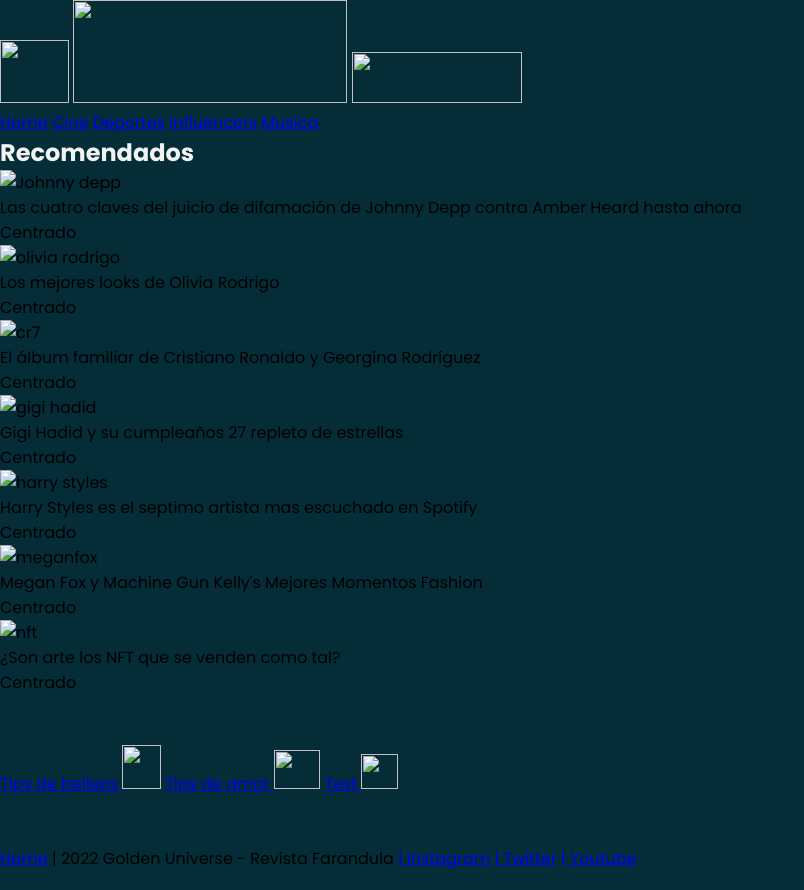
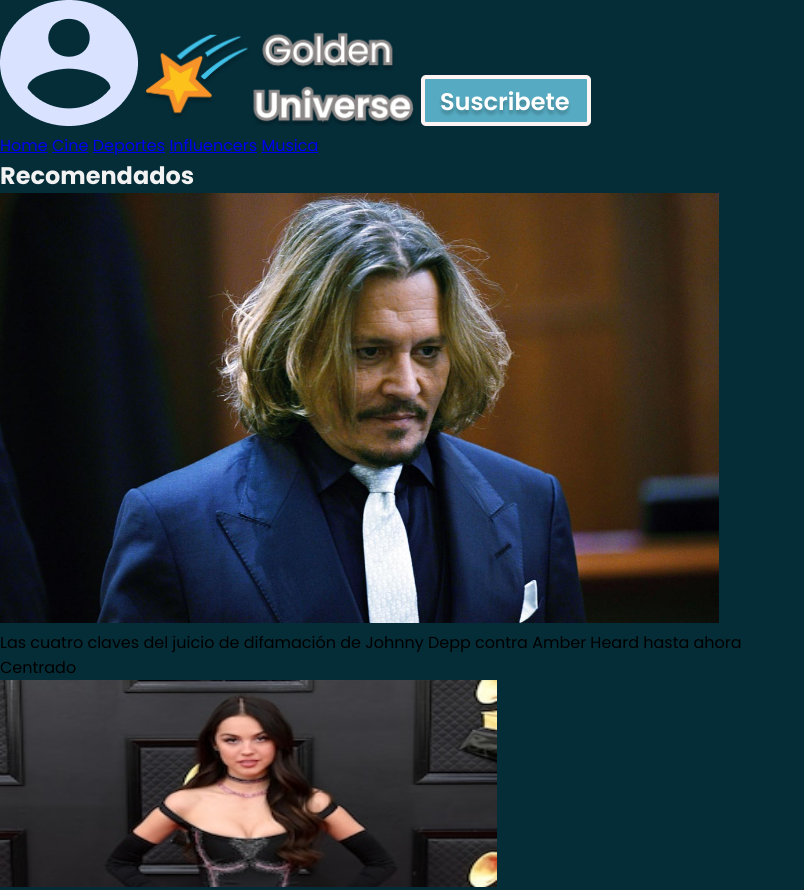
Before and after one commit to MiguelR26/ProyectoAppGraficas, a plain HTML site: page ProyectoAppGrafi/index.html in a window 1280 px wide. Shown: the top 890 px of the page, without its empty margins (0-804 px from the left). Drawn offline with Linux system fonts and the light colour scheme.

Commit message:
cambio de ruta de carpetas de img e iconos

```diff
--- a/ProyectoAppGrafi/index.html
+++ b/ProyectoAppGrafi/index.html
@@ -18,11 +18,11 @@
         <nav>
             <section>
                 <div class="imagenes nav">
-                        <a href="#"><img src="icons/login.png" width="69px" height="63px"></a>
+                        <a href="#"><img src="assets/icons/login.png"></a>
 
-                        <img src="img/logo.png" width="274" height="103">
+                        <img src="assets/img/logo.png" width="274" height="103">
 
-                        <a href="#"><img src="icons/suscribete.png" width="170px" height="51"></a>
+                        <a href="#"><img src="assets/icons/suscribete.png" width="170px" height="51"></a>
                 </div>
 
                 <section class="categorias header">
@@ -42,25 +42,25 @@
                     <h1>Recomendados</h1>
                 </div>
 
-                    <img src="img/johnny depp.jpg" alt="Johnny depp" width="719" height="430">
+                    <img src="assets/img/johnny depp.jpg" alt="Johnny depp" width="719" height="430">
                         <div class="texto-encima">Las cuatro claves del juicio de difamación de Johnny Depp contra Amber Heard hasta ahora  </div>
                         <div class="centrado">Centrado</div>
-                    <img src="img/olivia rodrigo.jpg" alt="olivia rodrigo" width="497" height="207">
+                    <img src="assets/img/olivia rodrigo.jpg" alt="olivia rodrigo" width="497" height="207">
                         <div class="texto-encima">Los mejores looks de Olivia Rodrigo</div>
                         <div class="centrado">Centrado</div>
-                    <img src="img/cr7.jpg" alt="cr7" width="497" height="194">
+                    <img src="assets/img/cr7.jpg" alt="cr7" width="497" height="194">
                         <div class="texto-encima">El álbum familiar de Cristiano Ronaldo y Georgina Rodríguez</div>
                         <div class="centrado">Centrado</div>
-                    <img src="img/gigi hadid.jpg" alt="gigi hadid" width="654" height="175">
+                    <img src="assets/img/gigi hadid.jpg" alt="gigi hadid" width="654" height="175">
                         <div class="texto-encima">Gigi Hadid y su cumpleaños 27 repleto de estrellas</div>
                         <div class="centrado">Centrado</div>
-                    <img src="img/harry styles.jpg" alt="harry styles" width="474" height="196">
+                    <img src="assets/img/harry styles.jpg" alt="harry styles" width="474" height="196">
                         <div class="texto-encima">Harry Styles es el septimo artista mas escuchado en Spotify</div>
                         <div class="centrado">Centrado</div>
-                    <img src="img/megan fox MGK.jpg" alt="meganfox" width="612" height="388">
+                    <img src="assets/img/megan fox MGK.jpg" alt="meganfox" width="612" height="388">
                         <div class="texto-encima">Megan Fox y Machine Gun Kelly's Mejores Momentos Fashion</div>
                         <div class="centrado">Centrado</div>
-                    <img src="img/nft.png" alt="nft" width="615" height="382">
+                    <img src="assets/img/nft.png" alt="nft" width="615" height="382">
                         <div class="texto-encima">¿Son arte los NFT que se venden como tal?</div>
                         <div class="centrado">Centrado</div>
             </section>
@@ -69,9 +69,9 @@
         <br></br>
 
         <section class="contenido final body">
-            <a href="#" target="_blank">Tips de belleza <img src="icons/belleza.png" width="39" height="44"></a>
-            <a href="#" target="_blank">Tips de amor <img src="icons/amor.png" width="46" height="39"></a>
-            <a href="#" target="_blank">Test <img src="icons/test.png" width="37" height="35"></a>
+            <a href="#" target="_blank">Tips de belleza <img src="assets/icons/belleza.png" width="39" height="44"></a>
+            <a href="#" target="_blank">Tips de amor <img src="assets/icons/amor.png" width="46" height="39"></a>
+            <a href="#" target="_blank">Test <img src="assets/icons/test.png" width="37" height="35"></a>
         </section>
 
         <br></br>
```
